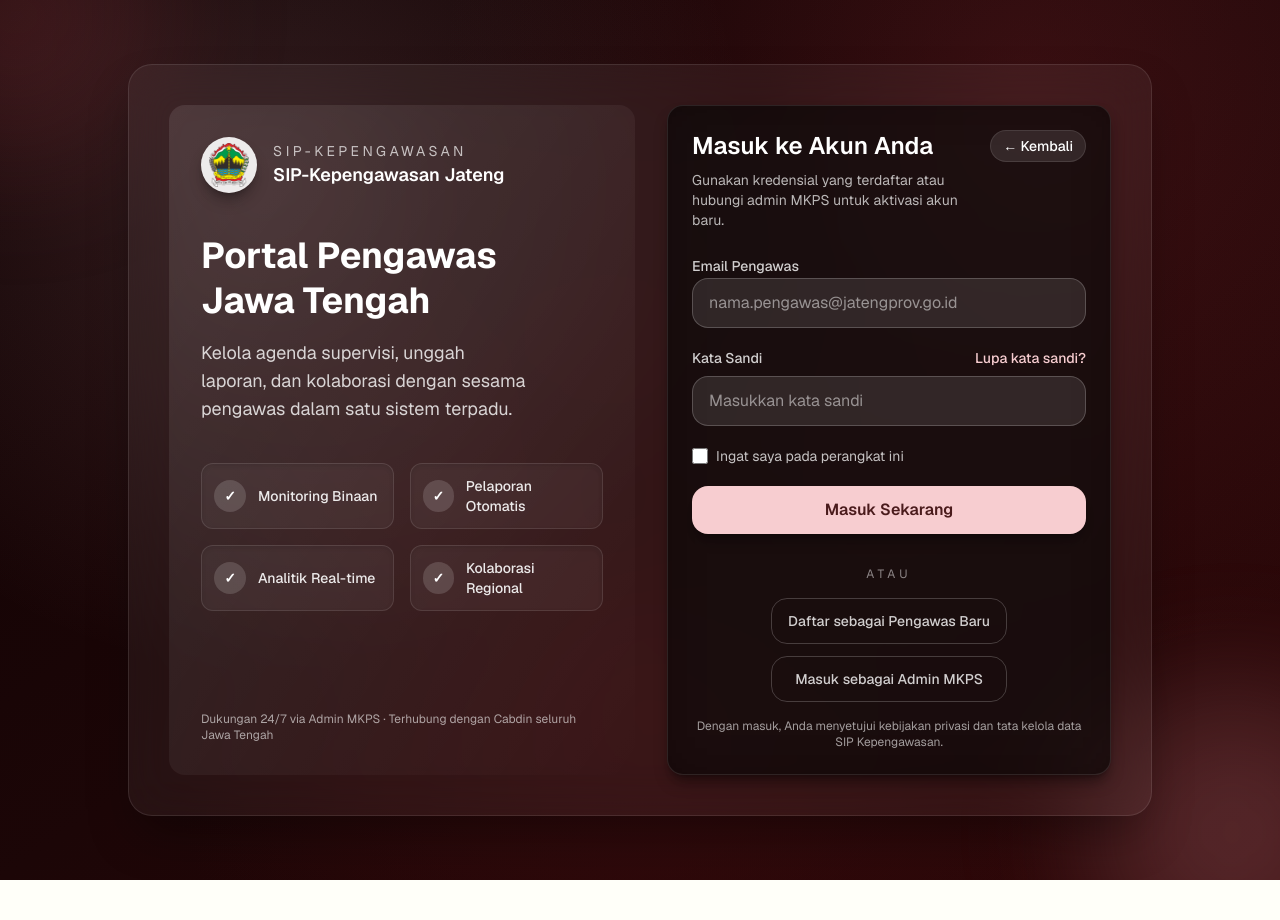
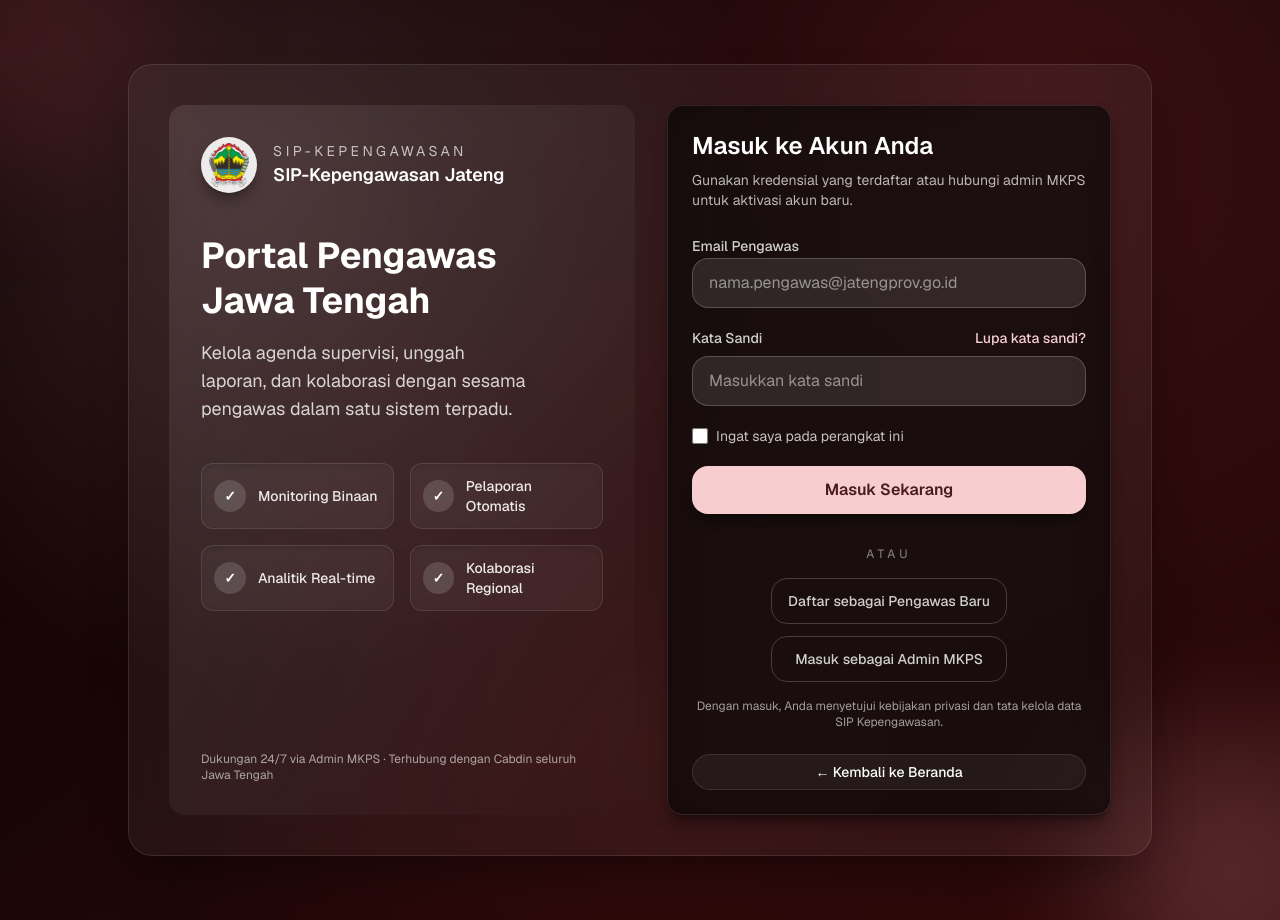
Before and after one commit to yucheyahyasukaca/pengawas, a Next.js app: page /auth/login in a window 1280 px wide. Before the commit the page ends 880 px from the top, so only its background shows below. Built offline with nearby package versions, Linux system fonts and the light colour scheme.

Commit message:
fix tombol kembali

```diff
--- a/app/(auth)/auth/login/page.tsx
+++ b/app/(auth)/auth/login/page.tsx
@@ -5,7 +5,6 @@ import type { Metadata } from "next";
 import { Button } from "@/components/ui/button";
 import {
   Card,
-  CardAction,
   CardContent,
   CardDescription,
   CardFooter,
@@ -79,16 +78,6 @@ export default function LoginPage() {
 
         <Card className="border-white/10 bg-black/60 text-white shadow-lg shadow-black/40 backdrop-blur-xl">
           <CardHeader>
-            <CardAction>
-              <Button
-                variant="ghost"
-                size="sm"
-                className="rounded-full border border-white/10 bg-white/10 px-3 text-white hover:border-white/30 hover:bg-white/20"
-                asChild
-              >
-                <Link href="/">← Kembali</Link>
-              </Button>
-            </CardAction>
             <CardTitle className="text-2xl font-semibold">Masuk ke Akun Anda</CardTitle>
             <CardDescription className="text-sm text-white/70">
               Gunakan kredensial yang terdaftar atau hubungi admin MKPS untuk aktivasi akun baru.
@@ -176,6 +165,13 @@ export default function LoginPage() {
             <p className="text-center text-xs text-white/60">
               Dengan masuk, Anda menyetujui kebijakan privasi dan tata kelola data {siteConfig.shortName}.
             </p>
+            <Button
+              variant="ghost"
+              className="mt-2 w-full rounded-full border border-white/10 bg-white/5 text-sm font-medium text-white hover:border-white/30 hover:bg-white/15"
+              asChild
+            >
+              <Link href="/">← Kembali ke Beranda</Link>
+            </Button>
           </CardFooter>
         </Card>
       </div>
```
